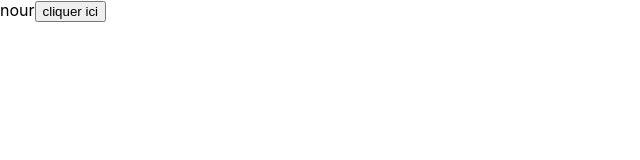
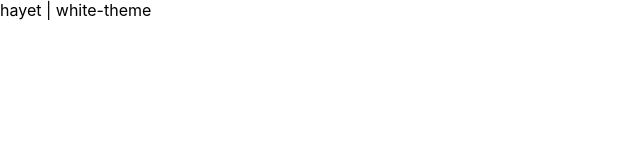
Before and after one commit to hayetmnasrighabri/les-hooks, a React (Create React App) app: page / in a window 1280 px wide. Shown: the top 160 px of the page, without its empty margins (0-640 px from the left). Built offline with nearby package versions, Linux system fonts and the light colour scheme.

Commit message:
UseContext exple2

```diff
--- a/src/App.js
+++ b/src/App.js
@@ -1,10 +1,10 @@
 import React from 'react'
-import Context from './context/Context'
-
+//import Context from './context/Context'
+import Page from './contextExp/Page'
 function App() {
   return (
     <div>
-       <Context/>
+       <Page/>
     </div>
   )
 }
--- /dev/null
+++ b/src/contextExp/Header.js
@@ -0,0 +1,9 @@
+import React from 'react'
+import User from './User'
+function Header() {
+  return (
+   <User/>
+  )
+}
+
+export default Header
--- /dev/null
+++ b/src/contextExp/Layout.js
@@ -0,0 +1,9 @@
+import React from 'react'
+import Header from './Header'
+function Layout() {
+  return (
+   <Header/>
+  )
+}
+
+export default Layout
--- /dev/null
+++ b/src/contextExp/Page.js
@@ -0,0 +1,19 @@
+import React, { createContext } from 'react'
+import Layout from './Layout'
+const user= {name: 'hayet'}
+const theme= {name: 'white-theme'}
+export const userContext = createContext(null)
+export const themeContext= createContext(null)
+function Page() {
+
+    return (
+      <userContext.Provider value={user}>
+       <themeContext.Provider value={theme}>
+         <Layout/>
+       </themeContext.Provider>
+      </userContext.Provider>
+
+  )
+}
+
+export default Page
--- /dev/null
+++ b/src/contextExp/User.js
@@ -0,0 +1,15 @@
+import React ,{useContext}from 'react'
+import { userContext, themeContext } from './Page'
+function User() {
+    const user= useContext(userContext)
+    const theme= useContext(themeContext)
+  return (
+        <div>
+             {user.name} | {theme.name}
+        </div>
+
+
+  )
+}
+
+export default User
```
